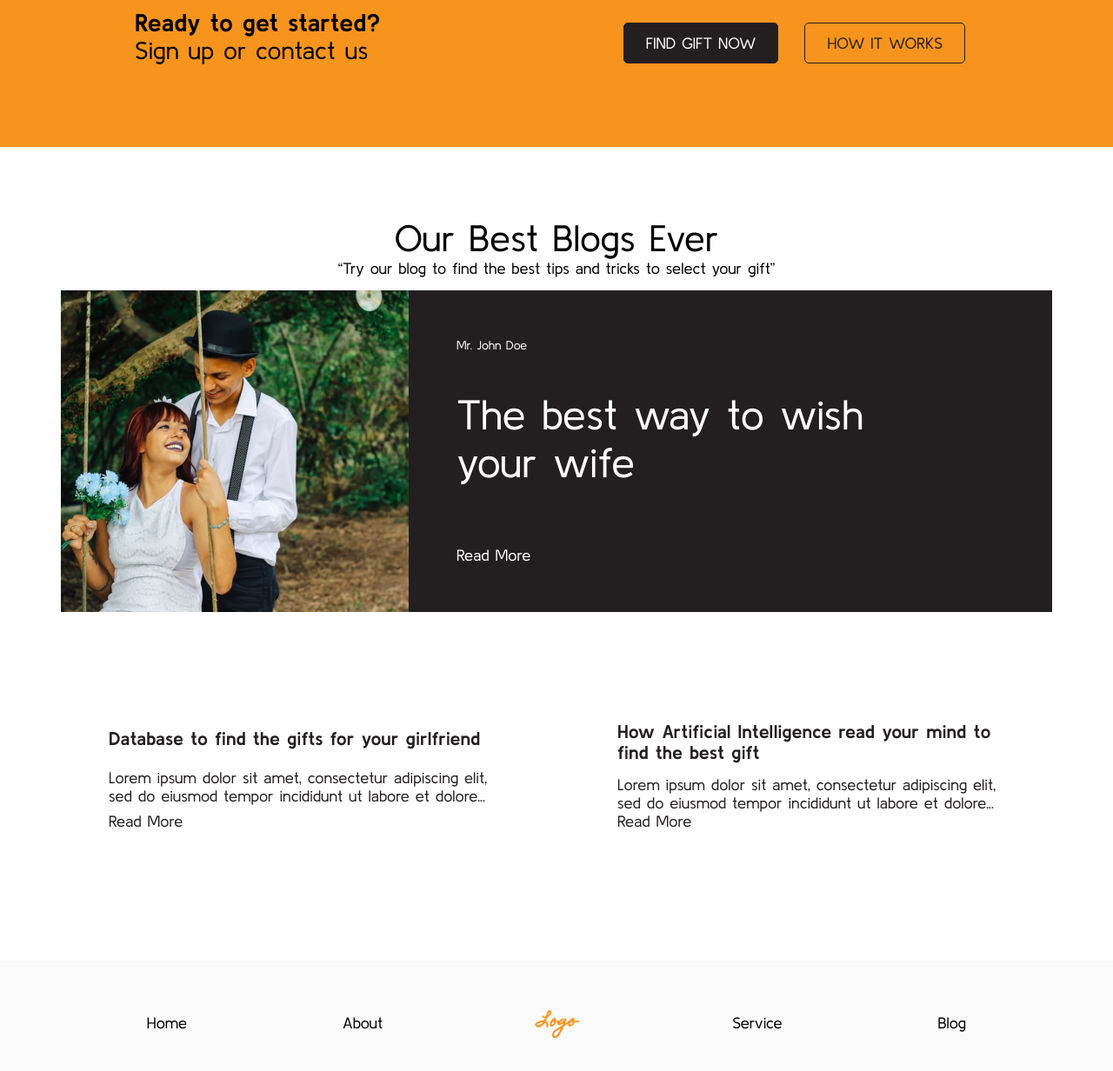
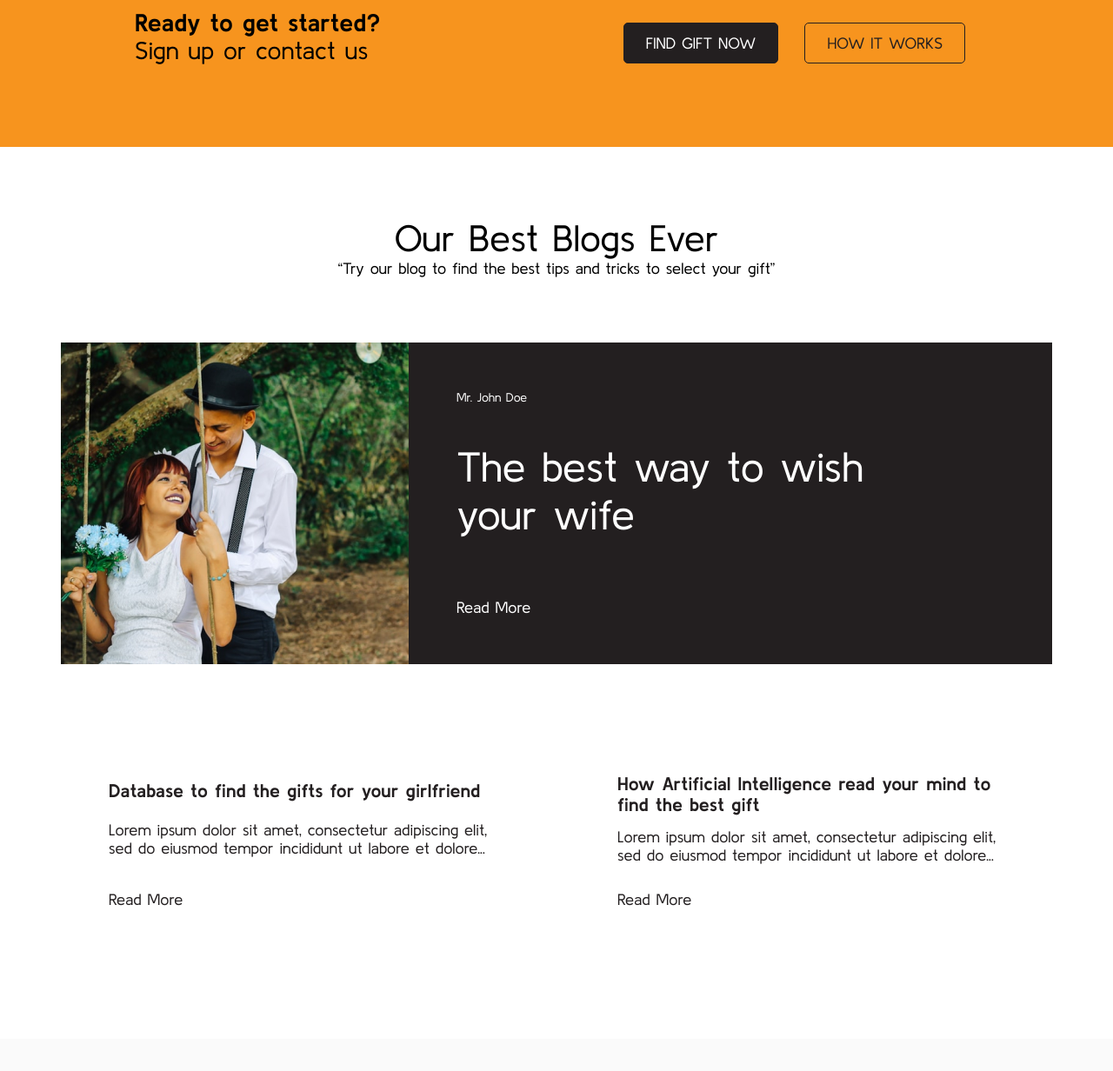
Before and after one commit to jrmarqueshd/Gift-Store, a React (Create React App) app: page / in a window 1280 px wide. Shown: the part 2112-3344 px from the top of the page at 87% size. Built offline with nearby package versions, Linux system fonts and the light colour scheme.

Commit message:
fix: section spacing, color button default on hover

```diff
--- a/src/Pages/Home/SectionBlog/styles.js
+++ b/src/Pages/Home/SectionBlog/styles.js
@@ -13,6 +13,7 @@ export const Title = styled.h2`
 `;
 
 export const Content = styled.p`
+	margin-bottom: 60px;
 	padding-right: 15px;
 	padding-left: 15px;
 	text-align: center;
--- a/src/components/Button/styles.js
+++ b/src/components/Button/styles.js
@@ -11,7 +11,7 @@ export const Button = styled.button`
 	&:hover {
 		background-color: transparent;
 		border-color: #f7941e;
-		color: #fff;
+		color: #f7941e;
 	}
 
 	&.inverse {
--- a/src/components/Post/styles.js
+++ b/src/components/Post/styles.js
@@ -35,8 +35,15 @@ export const Description = styled.figcaption`
 	width: 100%;
 
 	&:hover {
-		border: 1px solid rgba(0, 0, 0, 0.1);
-		box-shadow: 5pt 5pt 5pt 5pt rgba(0, 0, 0, 0.05);
+		box-shadow: 5pt 5pt 5pt 5pt rgba(0, 0, 0, 0.1);
+	}
+
+	a {
+		&:hover {
+			& > * {
+				color: #f7941e;
+			}
+		}
 	}
 
 	@media (max-width: 492px) {
@@ -64,6 +71,10 @@ export const Description = styled.figcaption`
 			justify-content: space-between;
 			height: 100%;
 			padding: 40px;
+		}
+
+		div {
+			padding-top: ${props => (!props.first ? "30px" : "0")};
 		}
 	}
 `;
```
